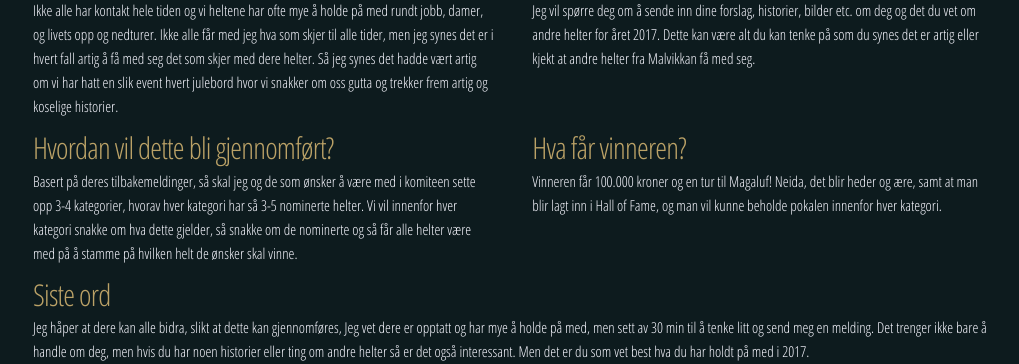
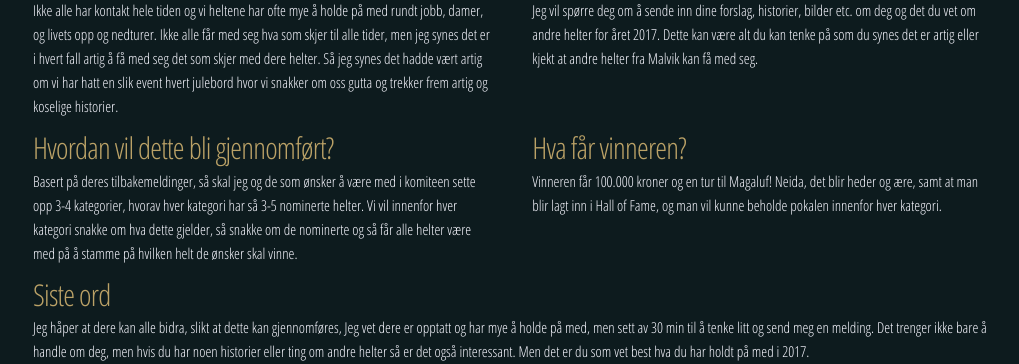
Before and after one commit to henrylevo/HeroesOfMalvik, a plain HTML site: page index.html in a window 1280 px wide. Shown: the part 733-1097 px from the top of the page, without its empty margins (127-1146 px from the left). Drawn offline with Linux system fonts and the light colour scheme; a script that the page names is missing.

Commit message:
Fix spelling

```diff
--- a/index.html
+++ b/index.html
@@ -74,12 +74,12 @@
 				<div class="row">
 					<div class="one-half column">
 						<h4>Hvorfor skal vi ha dette?</h4>
-						<p>Ikke alle har kontakt hele tiden og vi heltene har ofte mye å holde på med rundt jobb, damer, og livets opp og nedturer. Ikke alle får med jeg hva som skjer til alle tider, men jeg synes det er i hvert fall artig å få med seg det som skjer med dere helter. Så jeg synes det hadde vært artig om vi har hatt en slik event hvert julebord hvor vi snakker om oss gutta og trekker frem artig og koselige historier.</p>
+						<p>Ikke alle har kontakt hele tiden og vi heltene har ofte mye å holde på med rundt jobb, damer, og livets opp og nedturer. Ikke alle får med seg hva som skjer til alle tider, men jeg synes det er i hvert fall artig å få med seg det som skjer med dere helter. Så jeg synes det hadde vært artig om vi har hatt en slik event hvert julebord hvor vi snakker om oss gutta og trekker frem artig og koselige historier.</p>
                     </div>
 
                     <div class="one-half column">
 						<h4>Hvordan kan du bidra?</h4>
-						<p>Jeg vil spørre deg om å sende inn dine forslag, historier, bilder etc. om deg og det du vet om andre helter for året 2017. Dette kan være alt du kan tenke på som du synes det er artig eller kjekt at andre helter fra Malvikkan få med seg.</p>
+						<p>Jeg vil spørre deg om å sende inn dine forslag, historier, bilder etc. om deg og det du vet om andre helter for året 2017. Dette kan være alt du kan tenke på som du synes det er artig eller kjekt at andre helter fra Malvik kan få med seg.</p>
 					</div>
 				</div>
 			</div>
```
